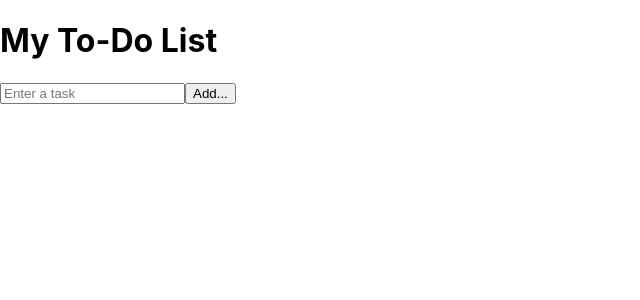
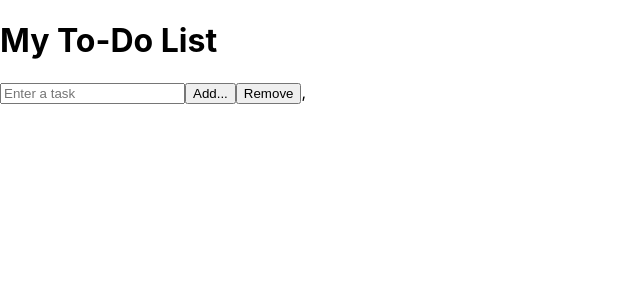
Before and after one commit to Zaid772/ToDoList, a React (Create React App) app: page / in a window 1280 px wide. Shown: the top 300 px of the page, without its empty margins (0-640 px from the left). Built offline with nearby package versions, Linux system fonts and the light colour scheme.

Commit message:
Remove button with function

```diff
--- a/src/App.js
+++ b/src/App.js
@@ -3,7 +3,7 @@ import { useState } from 'react';
 
 const App = () => {
 
-  const [list, setlist] = useState([]);
+  const [list, setList] = useState([]);
   const [inputText, setInputText] = useState('');
 
   const handleInputChange = (e) => {
@@ -12,10 +12,16 @@ const App = () => {
 
   const handleAddList = () => {
     if (inputText.trim() !== '') {
-      setlist([...list, inputText]);
+      setList([...list, inputText]);
       setInputText('');
     }
   };
+
+  const handleRemove = (index) => {
+    let newListArray = [...list];
+    newListArray.splice(index, 1);
+      setList(newListArray);
+  }
 
   return (
     <div>
@@ -28,11 +34,11 @@ const App = () => {
           onChange={handleInputChange}
         />
         <button onClick={handleAddList}>Add...</button>
-      </div>
+        <button onClick={handleRemove}>Remove</button>
+   ,   </div>
       <ul>
         {list.map((todo, index) => (
           <li key={index}>{todo}</li>
-
         ))}
       </ul>
     </div>
```
